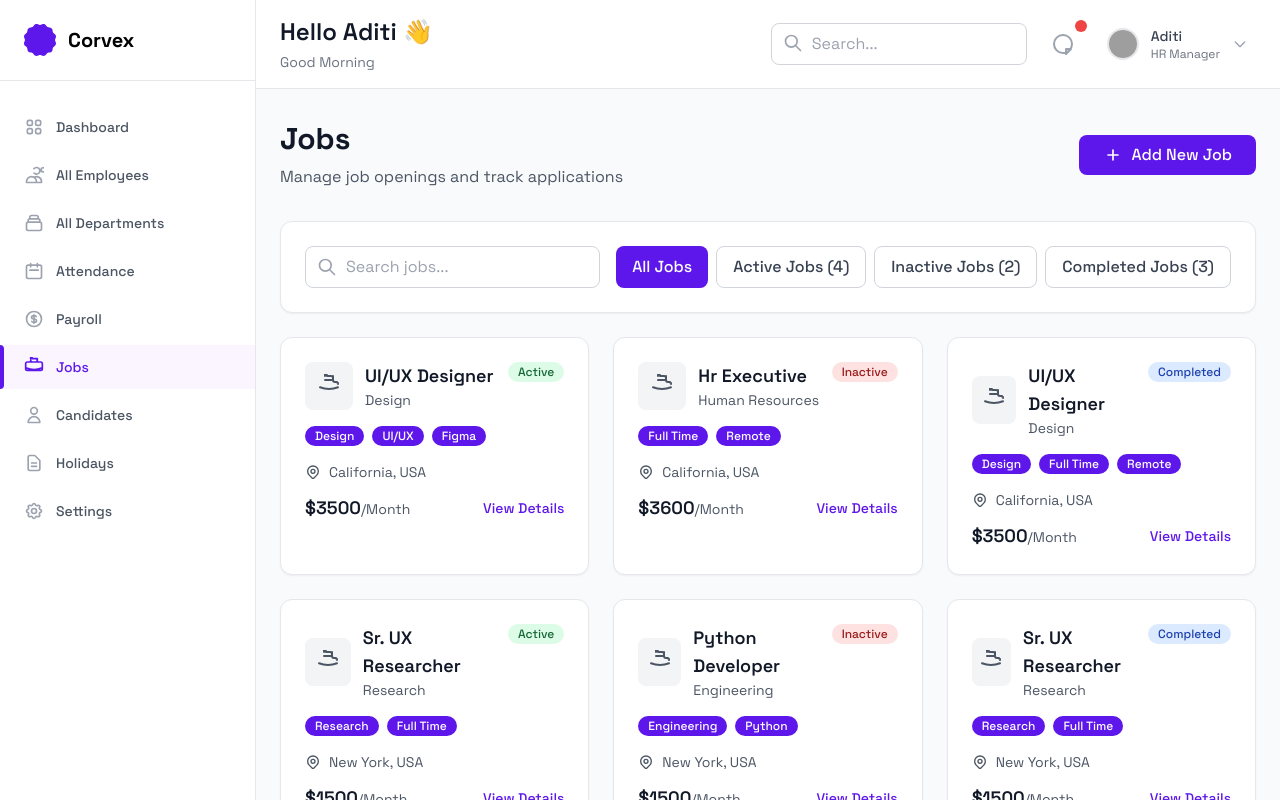
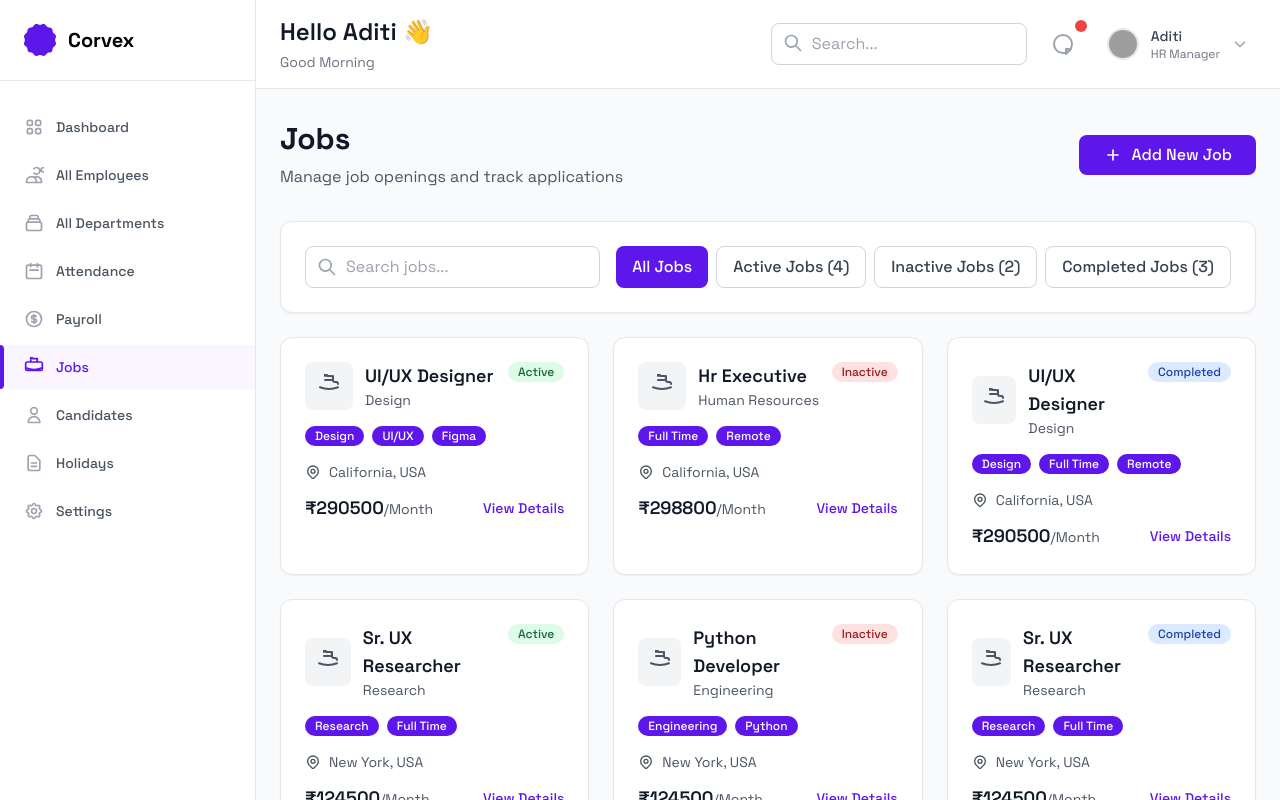
Before and after one commit to aditisingh02/corvex, a React (Vite) app in the folder frontend/: page /jobs in a window 1280 px wide. Built offline with nearby package versions, Linux system fonts and the light colour scheme; grey boxes are pictures that could not be loaded.

Commit message:
feat: convert job salaries from USD to INR and update job submission logic

```diff
--- a/frontend/src/components/Jobs.jsx
+++ b/frontend/src/components/Jobs.jsx
@@ -16,6 +16,9 @@ const Jobs = () => {
   });
   const itemsPerPage = 9;
 
+  // Conversion rate USD to INR (example: 1 USD = 83 INR)
+  const USD_TO_INR = 83;
+
   // Sample jobs data
   const jobsData = [
     {
@@ -23,7 +26,7 @@ const Jobs = () => {
       title: "UI/UX Designer",
       department: "Design",
       location: "California, USA",
-      salary: "$3500",
+      salary: `₹${3500 * USD_TO_INR}`,
       period: "/Month",
       status: "Active",
       tags: ["Design", "UI/UX", "Figma"],
@@ -34,7 +37,7 @@ const Jobs = () => {
       title: "Hr Executive",
       department: "Human Resources",
       location: "California, USA",
-      salary: "$3600",
+      salary: `₹${3600 * USD_TO_INR}`,
       period: "/Month",
       status: "Inactive",
       tags: ["Full Time", "Remote"],
@@ -45,7 +48,7 @@ const Jobs = () => {
       title: "UI/UX Designer",
       department: "Design",
       location: "California, USA",
-      salary: "$3500",
+      salary: `₹${3500 * USD_TO_INR}`,
       period: "/Month",
       status: "Completed",
       tags: ["Design", "Full Time", "Remote"],
@@ -56,7 +59,7 @@ const Jobs = () => {
       title: "Sr. UX Researcher",
       department: "Research",
       location: "New York, USA",
-      salary: "$1500",
+      salary: `₹${1500 * USD_TO_INR}`,
       period: "/Month",
       status: "Active",
       tags: ["Research", "Full Time"],
@@ -67,7 +70,7 @@ const Jobs = () => {
       title: "Python Developer",
       department: "Engineering",
       location: "New York, USA",
-      salary: "$1500",
+      salary: `₹${1500 * USD_TO_INR}`,
       period: "/Month",
       status: "Inactive",
       tags: ["Engineering", "Python"],
@@ -78,7 +81,7 @@ const Jobs = () => {
       title: "Sr. UX Researcher",
       department: "Research",
       location: "New York, USA",
-      salary: "$1500",
+      salary: `₹${1500 * USD_TO_INR}`,
       period: "/Month",
       status: "Completed",
       tags: ["Research", "Full Time"],
@@ -89,7 +92,7 @@ const Jobs = () => {
       title: "BDM",
       department: "Business Development",
       location: "New York, USA",
-      salary: "$1000",
+      salary: `₹${1000 * USD_TO_INR}`,
       period: "/Month",
       status: "Active",
       tags: ["Sales", "Full Time"],
@@ -100,7 +103,7 @@ const Jobs = () => {
       title: "BDM",
       department: "Business Development",
       location: "New York, USA",
-      salary: "$1000",
+      salary: `₹${1000 * USD_TO_INR}`,
       period: "/Month",
       status: "Completed",
       tags: ["Sales", "Full Time"],
@@ -111,7 +114,7 @@ const Jobs = () => {
       title: "React JS",
       department: "Engineering",
       location: "California, USA",
-      salary: "$2000",
+      salary: `₹${2000 * USD_TO_INR}`,
       period: "/Month",
       status: "Active",
       tags: ["Engineering", "Full Time"],
@@ -172,8 +175,14 @@ const Jobs = () => {
 
   const handleSubmitJob = (e) => {
     e.preventDefault();
-    // Here you would typically send the data to your backend
-    console.log("New job data:", newJob);
+    // Convert entered amount from USD to INR
+    const inrAmount = `₹${parseInt(newJob.amount.replace(/[^0-9]/g, "")) * USD_TO_INR}`;
+    const jobData = {
+      ...newJob,
+      salary: inrAmount,
+    };
+    // Here you would typically send jobData to your backend
+    console.log("New job data:", jobData);
     // For now, just close the modal
     handleCloseModal();
     // You could also add the job to the local state if needed
@@ -542,17 +551,18 @@ const Jobs = () => {
               {/* Amount */}
               <div>
                 <label className="block text-sm font-medium text-gray-700 mb-2">
-                  Enter Amount
+                  Enter Amount (USD)
                 </label>
                 <input
                   type="text"
                   name="amount"
                   value={newJob.amount}
                   onChange={handleInputChange}
-                  placeholder="e.g., $3500"
+                  placeholder="e.g., 3500"
                   className="w-full px-3 py-2 border border-gray-300 rounded-lg focus:ring-2 focus:ring-[#5E17EB] focus:border-transparent"
                   required
                 />
+                <p className="text-xs text-gray-500 mt-1">Will be converted to INR</p>
               </div>
 
               {/* Job Type */}
```
Also changed, not shown: 1 other file (tests, documents, lock files or other folders).
